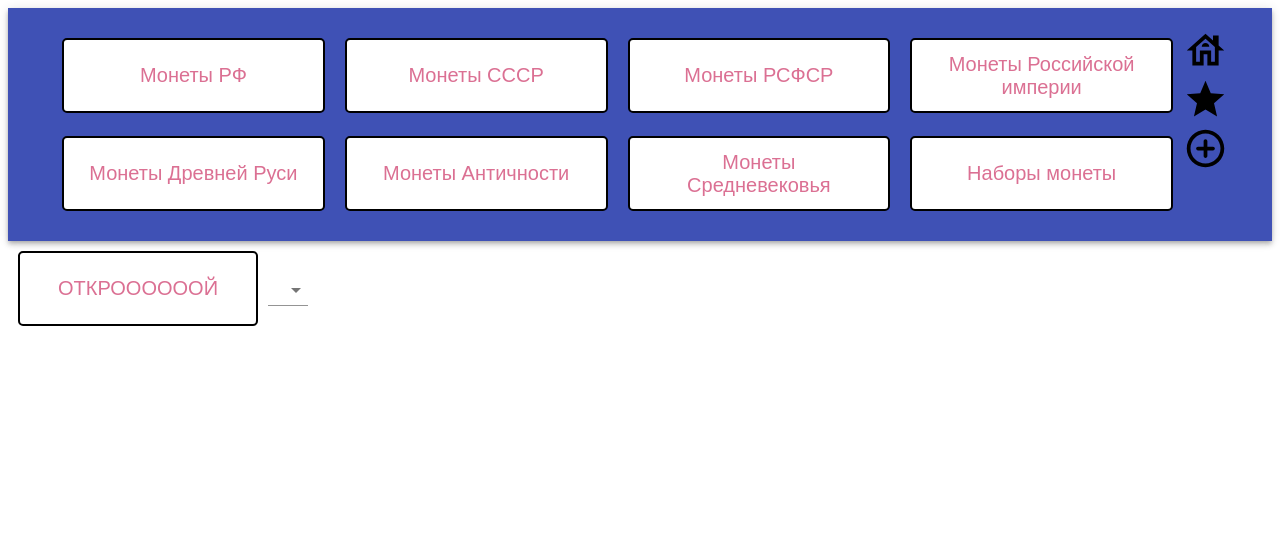
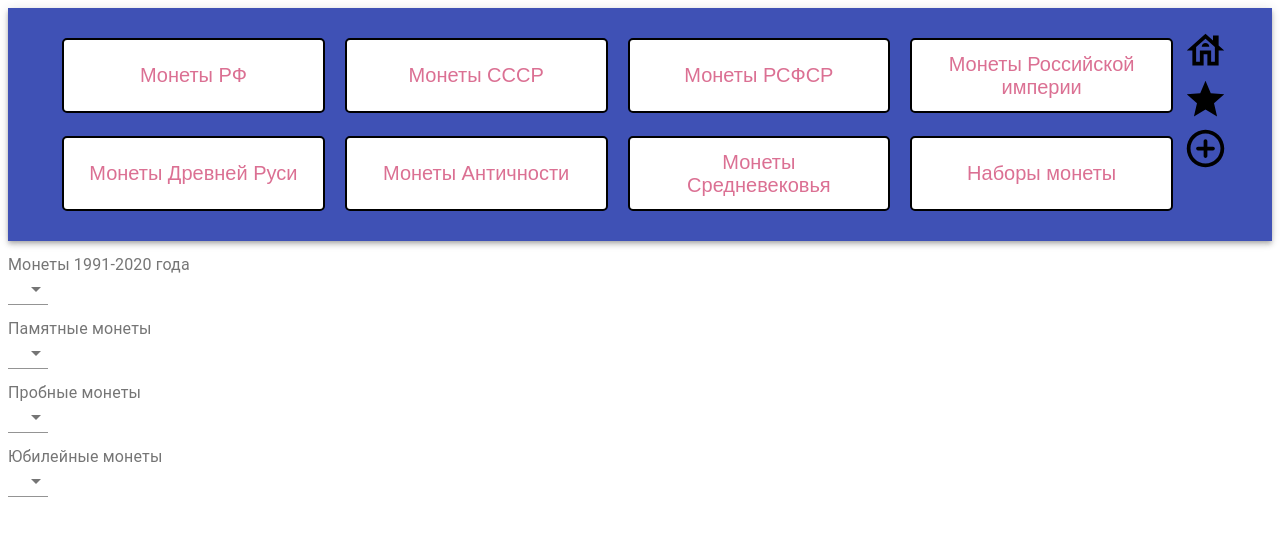
Before and after one commit to alyxmamathemm/bank-notes, a Next.js app: page /CoinsOfRussia in a window 1280 px wide. Shown: the top 536 px of the page. Built offline with nearby package versions, Linux system fonts and the light colour scheme.

Commit message:
Сделал списочек

```diff
--- a/package.json
+++ b/package.json
@@ -11,10 +11,14 @@
     "@material-ui/core": "^4.9.14",
     "@material-ui/icons": "^4.9.1",
     "@material-ui/styles": "^4.10.0",
+    "@rakuten-rex/form-helper-text": "^1.0.5",
     "flexbox": "0.0.3",
+    "form-control": "^1.0.0",
+    "input": "^1.0.1",
     "next": "9.3.6",
     "react": "16.13.1",
     "react-dom": "16.13.1",
+    "react-input-label": "^1.0.3",
     "styled-components": "^5.1.0"
   },
   "devDependencies": {
--- a/pages/CoinsOfRussia.js
+++ b/pages/CoinsOfRussia.js
@@ -4,6 +4,8 @@ import { makeStyles } from "@material-ui/core/styles";
 import SvgIcon from "@material-ui/core/SvgIcon";
 import { grey } from "@material-ui/core/colors";
 import StarIcon from "@material-ui/icons/Star";
+import FormHelperText from "@material-ui/core/FormHelperText";
+import InputLabel from "@material-ui/core/InputLabel";
 
 import React from "react";
 import {
@@ -42,6 +44,7 @@ export default function SimpleMenu() {
 
   const handleChange = (events) => {
     window.location = events.target.value;
+    const name1 = value1;
   };
 
   const Button = styled.button`
@@ -76,14 +79,14 @@ export default function SimpleMenu() {
                 <Button color="inherit">Монеты Российской империи</Button>
                 <div>
                   <div className="Icon">
-                    <abbr title="Перейти в ваш личный кабинет ">
+                    <abbr title="Перейти в ваш личный кабинет.">
                       <div className="Test">
                         <HouseOutlinedIcon style={{ fontSize: 45 }} />
                       </div>
                     </abbr>
                   </div>
                   <div className="Icon">
-                    <abbr title="Просмотреть избранные вами монеты">
+                    <abbr title="Просмотреть избранные вами монеты.">
                       <StarIcon style={{ fontSize: 45 }} />
                     </abbr>
                   </div>
@@ -97,7 +100,7 @@ export default function SimpleMenu() {
 
                 <Button color="inherit">Наборы монеты</Button>
                 <div className="Icon">
-                  <abbr title="Предложить монету для публикации">
+                  <abbr title="Предложить монету для публикации.">
                     <AddCircleOutlineRoundedIcon style={{ fontSize: 45 }} />
                   </abbr>
                 </div>
@@ -106,23 +109,32 @@ export default function SimpleMenu() {
           </div>
         </Toolbar>
       </AppBar>
-      <Button
-        aria-controls="simple-menu"
-        aria-haspopup="true"
-        variant="contained"
-        onClick={handleClick}
-      >
-        ОТКРООООООЙ
-      </Button>
-
+      <p> </p>
+      <InputLabel id="demo-simple-select-label">
+        Монеты 1991-2020 года
+      </InputLabel>
       <Select id="cd-dropdown" onChange={handleChange}>
-        <MenuItem value=""></MenuItem>
-
         <MenuItem value="https://www.youtube.com/">Кнопка</MenuItem>
-
         <MenuItem value="https://www.youtube.com/">рыжый</MenuItem>
       </Select>
-
+      <p> </p>
+      <InputLabel id="demo-simple-select-label">Памятные монеты</InputLabel>
+      <Select id="cd-dropdown" onChange={handleChange}>
+        <MenuItem value="https://www.youtube.com/">Кнопка</MenuItem>
+        <MenuItem value="https://www.youtube.com/">рыжый</MenuItem>
+      </Select>
+      <p> </p>
+      <InputLabel id="demo-simple-select-label">Пробные монеты</InputLabel>
+      <Select id="cd-dropdown" onChange={handleChange}>
+        <MenuItem value="https://www.youtube.com/">Кнопка</MenuItem>
+        <MenuItem value="https://www.youtube.com/">рыжый</MenuItem>
+      </Select>
+      <p> </p>
+      <InputLabel>Юбилейные монеты </InputLabel>{" "}
+      <Select id="cd-dropdown" onChange={handleChange}>
+        <MenuItem value="https://www.youtube.com/">Кнопка</MenuItem>
+        <MenuItem value="https://www.youtube.com/">рыжый</MenuItem>
+      </Select>
       <style>
         {`
   .Icon{
@@ -130,6 +142,7 @@ export default function SimpleMenu() {
   max-width: 100000px;
   max-height: 1000px;
   }
+
 
   .abbr {
     border-bottom: 1px dashed MediumBlue;
@@ -170,7 +183,6 @@ export default function SimpleMenu() {
 }
 `}
       </style>
-
       <Menu
         id="simple-menu"
         anchorEl={anchorEl}
```
Also changed, not shown: 1 other file (tests, documents, lock files or other folders).
